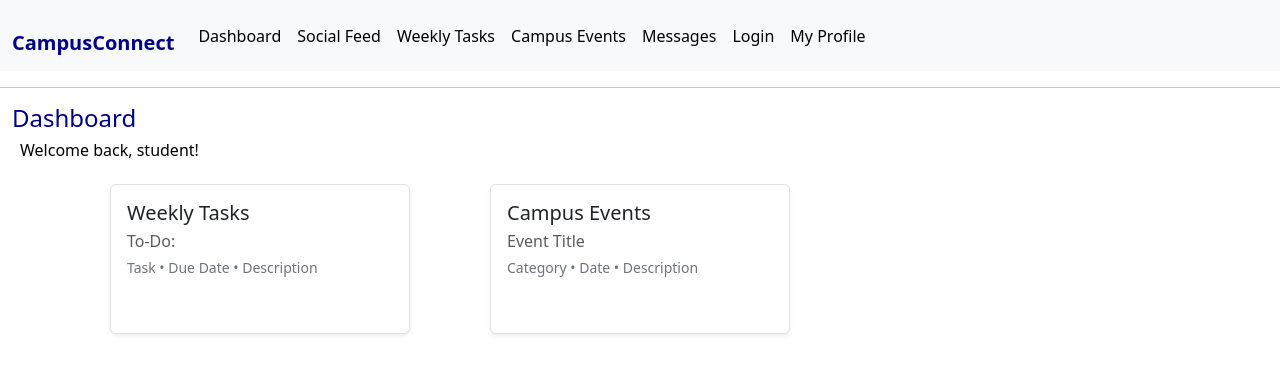
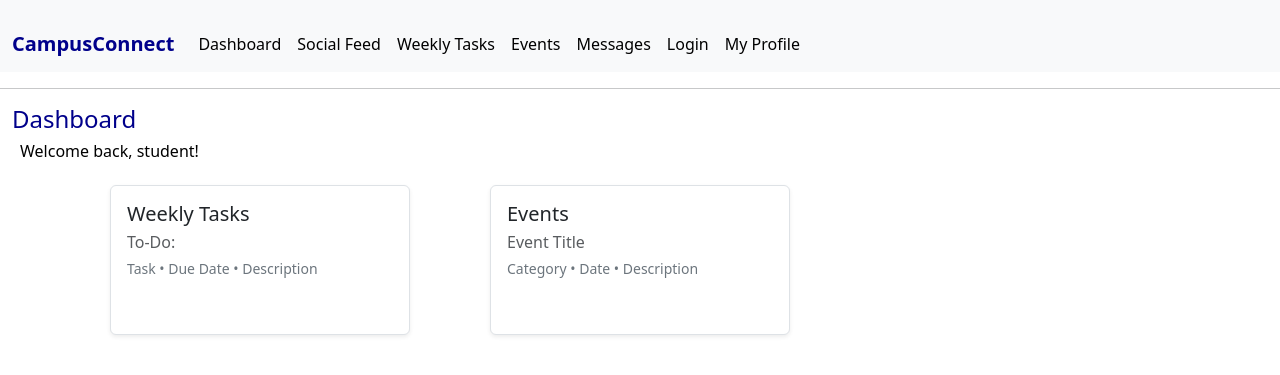
Before and after one commit to Bryanna-Terrazas/campusConnect2026, a Django app: page / in a window 1280 px wide. Shown: the top 375 px of the page. Run offline with Django 5.2, Linux system fonts and the light colour scheme.

Commit message:
Saving work

```diff
--- a/campusConnectApp/templates/events.html
+++ b/campusConnectApp/templates/events.html
@@ -11,7 +11,7 @@
 
 {%block content%}
 {%include 'navbar.html' %}
-<h4 style="text-align:border-left;margin-left:12px;color:darkblue;font_family:sans-serif;">Campus Events</h4>
+<h4 style="text-align:border-left;margin-left:12px;color:darkblue;font_family:sans-serif;">Events</h4>
 
 <form method="post" style="text-align:border-left;margin-left:12px;font_family:sans-serif;">
   {% csrf_token %}
--- a/campusConnectApp/templates/home.html
+++ b/campusConnectApp/templates/home.html
@@ -45,7 +45,7 @@
                     <div class="row g-0 align-items-center">
                         <div class="col">
                             <div class="card-body py-3">
-                                <h5 class="card-title mb-1">Campus Events</h5>
+                                <h5 class="card-title mb-1">Events</h5>
                                 <p class="card-text text-muted mb-1">Event Title</p>
                                 <p class="card-text text-secondary small">Category • Date • Description</p>
                             </div>
--- a/campusConnectApp/templates/navbar.html
+++ b/campusConnectApp/templates/navbar.html
@@ -1,3 +1,7 @@
+<style>
+.navbar-nav { margin-top: 1rem; }
+</style>
+
 <nav class="navbar navbar-expand-lg bg-body-tertiary">
   <div class="container-fluid">
     <a class="navbar-brand" href="#"style="text-align:border-left;margin-top:15px;color:darkblue;font_family:sans-serif;"><b>CampusConnect</b></a>
@@ -19,7 +23,7 @@
         </li>
         <li class="nav-item">
           <a class="nav-link active" aria-current="page" href="/events/">
-            Campus Events
+            Events
           </a>
         </li>
         <li class="nav-item">
```
